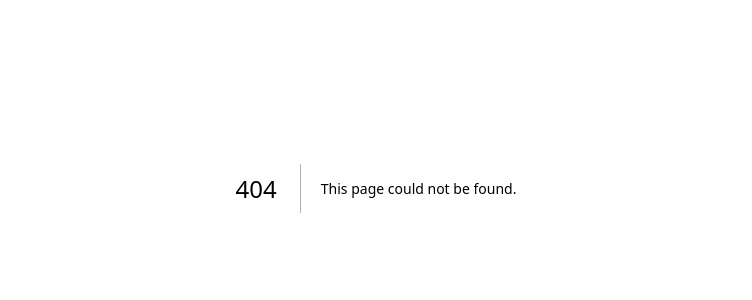
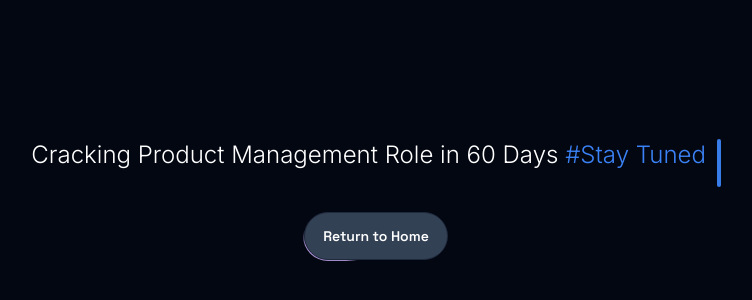
Before and after one commit to Abhiolics/Product-Portfolio, a Next.js app in the folder product/: page /60dayscrackingpmrole in a window 1280 px wide. Before the commit this address had no page. Shown: the part 212-512 px from the top of the page, without its empty margins (264-1016 px from the left). Built offline with nearby package versions, Linux system fonts and the light colour scheme.

Commit message:
all changes fixed

```diff
--- /dev/null
+++ b/product/app/60dayscrackingpmrole/page.tsx
@@ -0,0 +1,44 @@
+"use client";
+import React from "react";
+
+import { TypewriterEffectSmooth } from "@/components/ui/typewriter-effect";
+import { Button } from "@/components/ui/MovingBorders";
+import Link from "next/link";
+
+
+
+
+const wordss = [
+    {
+      text: "Cracking Product Management Role in 60 Days",
+      className: "text-white-500 dark:text-white-500",
+    },
+
+    {
+      text: "#Stay Tuned",
+      className: "text-blue-500 dark:text-blue-500",
+    },
+  ];
+
+
+  export default function Page() {
+    return (
+  <div className="h-screen w-full bg-gray-950 relative flex items-center justify-center  antialiased   overflow-hidden flex-col">
+    <h1 className="text-white font-semibold">
+  <TypewriterEffectSmooth words={wordss} />
+  </h1>
+  <div className="flex justify-center items-center">
+        <Link href={`/`}>
+        <Button
+        borderRadius="1.75rem"
+        className="bg-slate-700 font-['Space_Grotesk'] font-semibold  w-36 h-[3rem] dark:bg-slate-900 text-white dark:text-white border-slate-800 dark:border-slate-800"
+      >
+        Return to Home
+      </Button>
+
+      </Link>
+      </div>
+  </div>
+
+    )
+}
--- a/product/app/posts/page.tsx
+++ b/product/app/posts/page.tsx
@@ -3,19 +3,23 @@ import React, { useState, useRef, useEffect } from "react";
 import { LayoutGrid } from "@/components/ui/layout-grid";
 import { TailwindcssButtons } from "@/components/buttons";
 import Link from "next/link";
+import { Button } from "@/components/ui/MovingBorders";
 
 export default function LayoutGridDemo() {
   return (
-    <div className="min-h-screen py-20 w-full bg-gray-700  ">
-      <h1 className="text-4xl text-center font-semibold text-white">Here are my thoughts</h1>
+    <div className="min-h-screen py-20 w-full bg-gray-900  ">
+      <h1 className="text-4xl text-center font-semibold text-white font-['Space_Grotesk']">Here are my <span className="font-['Space_Grotesk'] text-[#8b5cf6]  font-semibold text-4xl">Thoughts</span> </h1>
 
       <LayoutGrid cards={cards} />
       {/* <button className="text-xl font-semibold bg-green-500 text-white "> Back to Home</button> */}
       <div className="flex justify-center items-center">
         <Link href={`/`}>
-      <button className="inline-flex h-12 mb-10 animate-shimmer items-center justify-center rounded-md border border-slate-800 bg-[linear-gradient(110deg,#000103,45%,#1e2631,55%,#000103)] bg-[length:200%_100%] px-6 font-medium text-slate-400 transition-colors focus:outline-none focus:ring-2 focus:ring-slate-400 focus:ring-offset-2 focus:ring-offset-slate-50">
-        Reurn to Home
-      </button>
+        <Button
+        borderRadius="1.75rem"
+        className="bg-slate-700 font-['Space_Grotesk'] font-semibold  w-36 h-[3rem] dark:bg-slate-900 text-white dark:text-white border-slate-800 dark:border-slate-800"
+      >
+        Return to Home
+      </Button>
 
       </Link>
       </div>
--- a/product/components/Experience.tsx
+++ b/product/components/Experience.tsx
@@ -45,7 +45,7 @@ const Experience = () => {
                 className="lg:w-32 md:w-20 w-16"
               />
               <div className="lg:ms-5">
-                <h1 className="text-start text-xl md:text-2xl font-bold ">
+                <h1 className="text-start text-xl md:text-2xl font-semibold ">
                   {card.title}
                 </h1>
                 <div
@@ -54,7 +54,7 @@ const Experience = () => {
                 {/* <Link className="flex" target="blank" href="https://papayacoders.in/"><img className="w-8 rounded-full " src={card.link} alt={card.link}/></Link> */}
                 <p className="text-start flex text-xl md:text-2xl  "> {card.comp}</p>
                 </div>
-                <p className="text-start text-white-100 mt-3 font-semibold">
+                <p className="text-start text-white-100 mt-3  font-['Bricolage_Grotesque'] ">
                   {card.desc}
                 </p>
               </div>
--- a/product/components/Footer.tsx
+++ b/product/components/Footer.tsx
@@ -4,11 +4,25 @@ import { socialMedia } from "@/data";
 import MagicButton from "./ui/magicbutton";
 import Link from "next/link";
 import Image from "next/image";
+import { Button } from "./ui/MovingBorders";
 
 const Footer = () => {
   return (
     <footer className="w-full mb-[100px] pb-10 p-10 bg-transparent " id="contact">
       {/* background grid */}
+      <div>
+      <div className="flex justify-center items-center mb-10">
+        <Link href={`/posts`}>
+        <Button
+        borderRadius="1.75rem"
+        className="bg-slate-700 font-['Space_Grotesk'] font-semibold  w-36 h-[3rem] dark:bg-slate-900 text-white dark:text-white border-slate-800 dark:border-slate-800"
+      >
+        My thoughts
+      </Button>
+
+      </Link>
+      </div>
+      </div>
       <div className="w-full absolute left-0 -bottom-72 min-h-96 ">
         <img
           src="/footer-grid.svg"
@@ -58,7 +72,9 @@ const Footer = () => {
             </div>
           ))}
         </div>
+
       </div>
+      <h1 className="text-gray-200 text-cente font-['Bricolage_Grotesque'] text-xs">for better view Open in PC or Laptop</h1>
     </footer>
   );
 };
--- a/product/components/MyProcess.tsx
+++ b/product/components/MyProcess.tsx
@@ -122,10 +122,10 @@ const Card = ({
         <div className="text-center group-hover/canvas-card:-translate-y-4 absolute top-[50%] left-[50%] translate-x-[-50%] translate-y-[-50%] group-hover/canvas-card:opacity-0 transition duration-200 w-full mx-auto flex items-center justify-center">
           {icon}
         </div>
-        <h2 className="dark:text-white text-3xl opacity-0 group-hover/canvas-card:opacity-100 relative z-10 text-black mt-4 font-bold group-hover/canvas-card:text-white group-hover/canvas-card:-translate-y-2 text-center transition duration-200">
+        <h2 className="dark:text-white text-3xl opacity-0 group-hover/canvas-card:opacity-100 relative z-10 text-black mt-4 font-['Space_Grotesk'] font-bold group-hover/canvas-card:text-white group-hover/canvas-card:-translate-y-2 text-center transition duration-200">
           {title}
         </h2>
-        <h2 className="dark:text-white text-center text-sm opacity-0 group-hover/canvas-card:opacity-100 relative z-10 text-black mt-4 font-bold group-hover/canvas-card:text-white group-hover/canvas-card:-translate-y-2 transition duration-200" style={{ color: '#e4ecff' }}>
+        <h2 className="dark:text-white text-center text-sm font-['Montserrat'] opacity-0 group-hover/canvas-card:opacity-100 relative z-10 text-black mt-4 font-semibold group-hover/canvas-card:text-white group-hover/canvas-card:-translate-y-2 transition duration-200" style={{ color: '#e4ecff' }}>
           {description}
         </h2>
       </div>
--- a/product/components/Navbar.tsx
+++ b/product/components/Navbar.tsx
@@ -15,8 +15,8 @@ const FloatingNavDemo: React.FC = () => {
       icon: <IconUser className="h-4 w-4 text-neutral-500 dark:text-white" />,
     },
     {
-      name: "Contact",
-      link: "/contact",
+      name: "60Days CPC",
+      link: "/60dayscrackingpmrole",
       icon: (
         <IconMessage className="h-4 w-4 text-neutral-500 dark:text-white" />
       ),
--- a/product/components/Projects.tsx
+++ b/product/components/Projects.tsx
@@ -3,6 +3,7 @@
 import Image from "next/image";
 import { Tabs } from "./ui/tabs";
 import Link from "next/link";
+import { Button } from "./ui/MovingBorders";
 
 export default function TabsDemo() {
   const tabs = [
--- a/product/components/ui/floating-navbar.tsx
+++ b/product/components/ui/floating-navbar.tsx
@@ -73,7 +73,9 @@ export const FloatingNav = ({
           </Link>
         ))}
         <button className="border text-sm font-medium relative border-neutral-200 dark:border-white/[0.2] text-black dark:text-white px-4 py-2 rounded-full">
-          <span>Login</span>
+          <span><a href="tel:+919412742566">Contact </a></span>
+
+
           <span className="absolute inset-x-0 w-1/2 mx-auto -bottom-px bg-gradient-to-r from-transparent via-blue-500 to-transparent  h-px" />
         </button>
       </motion.div>
```
